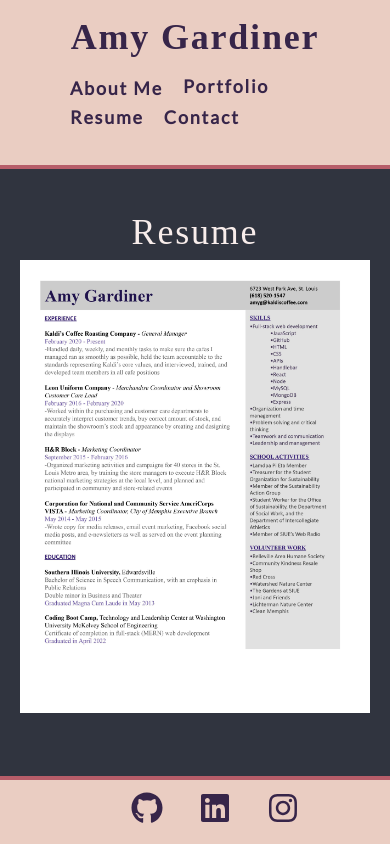
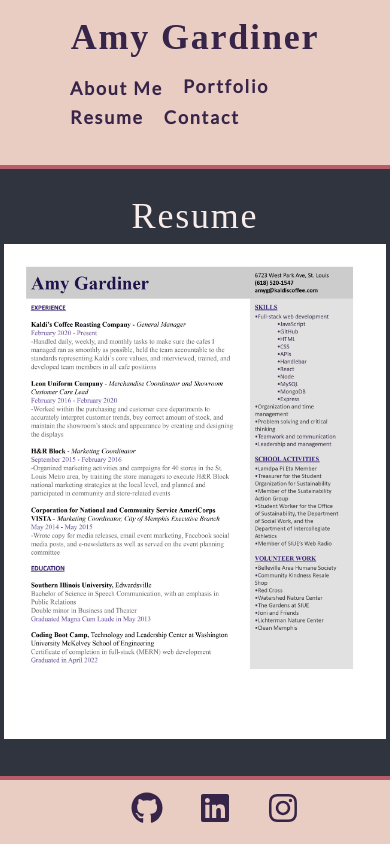
Before and after one commit to amymgardiner/React-Portfolio, a React (Create React App) app: page /#/about in a window 390 px wide. Both pictures are taken after a click on the item "Resume". Built offline with nearby package versions, Linux system fonts and the light colour scheme; a web font is replaced by a local one.

Commit message:
finished media queries

```diff
--- a/src/components/Contact/index.js
+++ b/src/components/Contact/index.js
@@ -63,7 +63,7 @@ const Contact = () => {
   };
 
   return (
-    <section>
+    <section className="contact">
       <h1 data-testid="h1tag">Contact Me</h1>
       <form id="contact-form" onSubmit={handleSubmit(onSubmit)}>
         <div>
--- a/src/components/Resume/index.js
+++ b/src/components/Resume/index.js
@@ -5,7 +5,7 @@ const AmyResume = () => {
   return (
     <section className="about">
       <h1 id="about">Resume</h1>
-      <img src={Resume} alt="Amy Gardiner Resume" />
+      <img src={Resume} className="resume" alt="Amy Gardiner Resume" />
     </section>
   );
 };
--- a/src/index.css
+++ b/src/index.css
@@ -34,6 +34,68 @@ body {
   letter-spacing: 0.1em;
   background: #30343f;
   color: #f8edeb;
+}
+
+.row {
+  margin: 0 auto;
+}
+
+.flex-row {
+  display: flex;
+  flex-wrap: wrap;
+}
+
+.space-between {
+  justify-content: space-between;
+}
+
+.flex-end {
+  justify-content: flex-end;
+}
+
+.mx-1 {
+  margin-right: var(--spacing-one);
+  margin-left: var(--spacing-one);
+}
+
+.mx-2 {
+  margin-right: var(--spacing-two);
+  margin-left: var(--spacing-two);
+}
+
+.my-1 {
+  margin-top: var(--spacing-one);
+  margin-bottom: var(--spacing-one);
+}
+
+.my-2 {
+  margin-top: var(--spacing-two);
+  margin-bottom: var(--spacing-two);
+}
+
+.my-5 {
+  margin-top: var(--spacing-five);
+  margin-bottom: var(--spacing-five);
+}
+
+.px-1 {
+  padding-right: var(--spacing-one);
+  padding-left: var(--spacing-one);
+}
+
+.px-2 {
+  padding-right: var(--spacing-two);
+  padding-left: var(--spacing-two);
+}
+
+.py-1 {
+  padding-top: var(--spacing-one);
+  padding-bottom: var(--spacing-one);
+}
+
+.py-2 {
+  padding-top: var(--spacing-two);
+  padding-bottom: var(--spacing-two);
 }
 
 h1,
@@ -210,68 +272,6 @@ textarea {
   background-color: #b75d69;
 }
 
-.row {
-  margin: 0 auto;
-}
-
-.flex-row {
-  display: flex;
-  flex-wrap: wrap;
-}
-
-.space-between {
-  justify-content: space-between;
-}
-
-.flex-end {
-  justify-content: flex-end;
-}
-
-.mx-1 {
-  margin-right: var(--spacing-one);
-  margin-left: var(--spacing-one);
-}
-
-.mx-2 {
-  margin-right: var(--spacing-two);
-  margin-left: var(--spacing-two);
-}
-
-.my-1 {
-  margin-top: var(--spacing-one);
-  margin-bottom: var(--spacing-one);
-}
-
-.my-2 {
-  margin-top: var(--spacing-two);
-  margin-bottom: var(--spacing-two);
-}
-
-.my-5 {
-  margin-top: var(--spacing-five);
-  margin-bottom: var(--spacing-five);
-}
-
-.px-1 {
-  padding-right: var(--spacing-one);
-  padding-left: var(--spacing-one);
-}
-
-.px-2 {
-  padding-right: var(--spacing-two);
-  padding-left: var(--spacing-two);
-}
-
-.py-1 {
-  padding-top: var(--spacing-one);
-  padding-bottom: var(--spacing-one);
-}
-
-.py-2 {
-  padding-top: var(--spacing-two);
-  padding-bottom: var(--spacing-two);
-}
-
 .card {
   text-align: center;
   color: #1a1423;
@@ -312,6 +312,18 @@ textarea {
   margin: 10px 20px;
 }
 
+.resume {
+  width: 55%;
+  height: auto;
+}
+
+.contact {
+  display: flex;
+  flex-direction: column;
+  margin-left: auto;
+  margin-right: auto;
+}
+
 footer {
   width: 100%;
   position: fixed;
@@ -334,6 +346,20 @@ footer ul li {
   color: #372549;
 }
 
+@media only screen and (max-width: 1445px) {
+  .resume {
+    width: 70%;
+    height: auto;
+  }
+}
+
+@media only screen and (max-width: 1025px) {
+  .resume {
+    width: 100%;
+    height: auto;
+  }
+}
+
 @media only screen and (max-width: 780px) {
   .home {
     display: flex;
@@ -346,6 +372,13 @@ footer ul li {
   .about {
     text-align: center;
     margin: 0;
-    padding: 1rem;
+  }
+
+  .contact {
+    margin: 10px 20px;
+  }
+
+  textarea {
+    width: auto;
   }
 }
```
